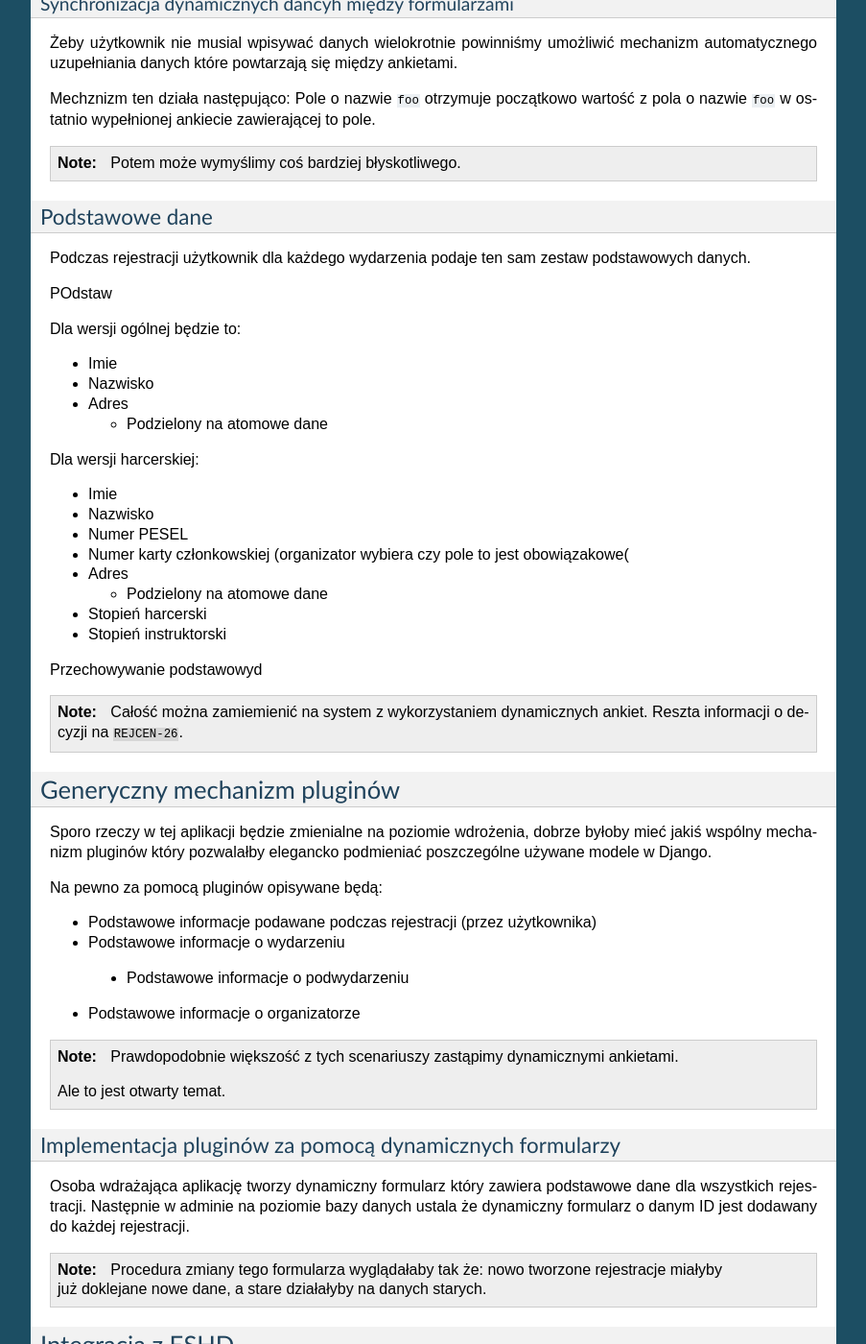
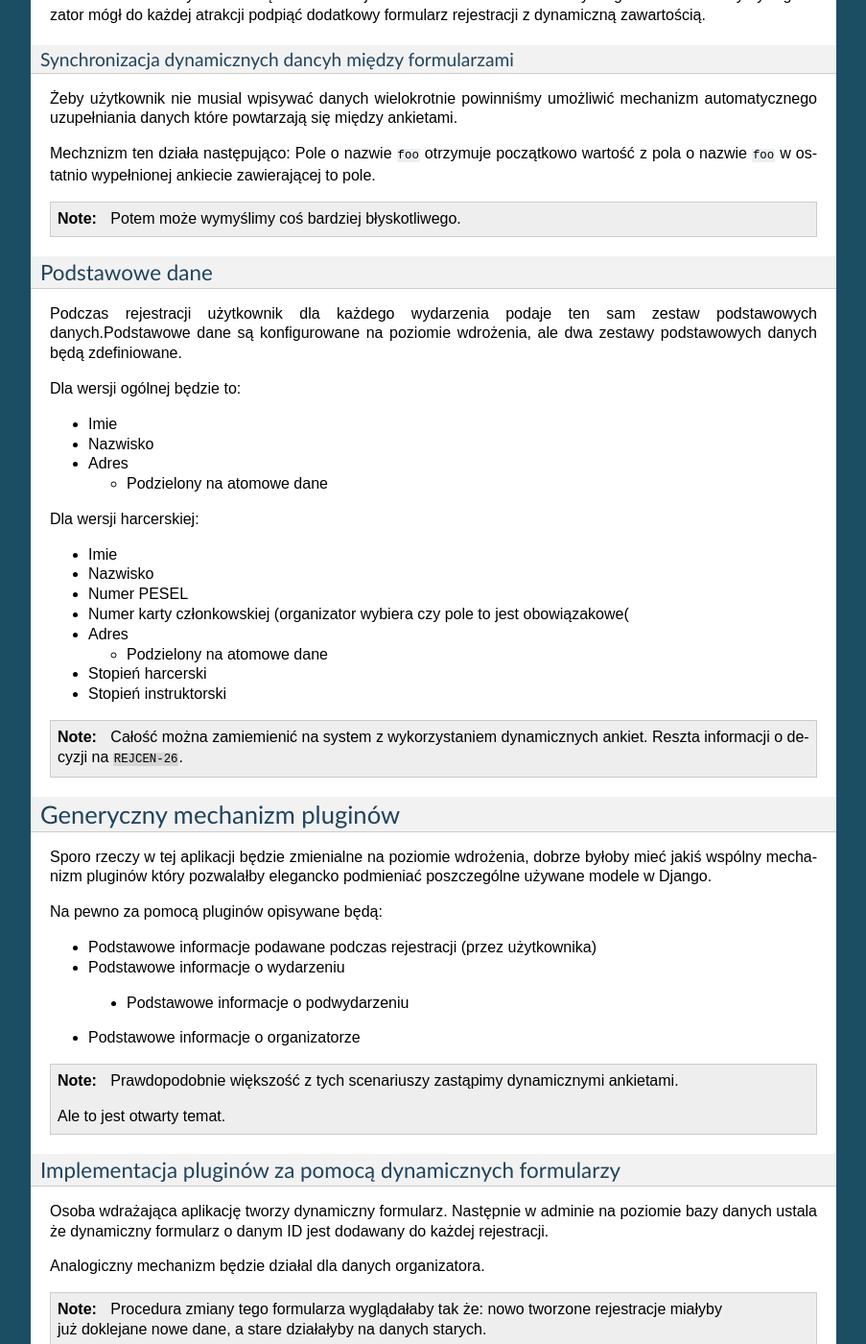
Before and after one commit to wnt-zhp/drigan, a Sphinx documentation site: the page built from docs/design/spec10.rst, in a window 1280 px wide and 1400 px high, scrolled down 5884 px. Shown: the whole window at 96% size, without its empty margins (198-1101 px from the left). Built offline with Sphinx 7.4.7, drawn with Linux system fonts in a browser that asks for light colours; pages that are not in the unit, such as notebooks, are missing from menus; some of the changed text lies outside the part shown.

Commit message:
Fixing Michal Comments  #REJCEN-20

```diff
--- a/docs/design/spec10.rst
+++ b/docs/design/spec10.rst
@@ -401,9 +403,8 @@ Podstawowe dane
 ***************
 
 Podczas rejestracji użytkownik dla każdego wydarzenia podaje ten sam zestaw
-podstawowych danych.
-
-POdstaw
+podstawowych danych.Podstawowe dane są konfigurowane na poziomie wdrożenia,
+ale dwa zestawy podstawowych danych będą zdefiniowane.
 
 Dla wersji ogólnej będzie to:
 
@@ -426,14 +427,10 @@ Dla wersji harcerskiej:
 * Stopień harcerski
 * Stopień instruktorski
 
-Przechowywanie podstawowyd
-
 .. note::
 
     Całość można zamiemienić na system z wykorzystaniem dynamicznych ankiet.
     Reszta informacji o decyzji na ``REJCEN-26``.
-
-
 
 
 Generyczny mechanizm pluginów
@@ -461,14 +458,17 @@ Na pewno za pomocą pluginów opisywane będą:
 Implementacja pluginów za pomocą dynamicznych formularzy
 ********************************************************
 
-Osoba wdrażająca aplikację tworzy dynamiczny formularz który zawiera podstawowe
-dane dla wszystkich rejestracji. Następnie w adminie na poziomie bazy danych
+Osoba wdrażająca aplikację tworzy dynamiczny formularz.
+Następnie w adminie na poziomie bazy danych
 ustala że dynamiczny formularz o danym ID jest dodawany do każdej rejestracji.
+
+Analogiczny mechanizm będzie działal dla danych organizatora.
 
 .. note::
 
     Procedura zmiany tego formularza wyglądałaby tak że: nowo tworzone rejestracje
     miałyby już doklejane nowe dane, a stare działałyby na danych starych.
+
 
 Integracja z ESHD
 -----------------
```
Also changed, not shown: other parts of docs/design/spec10.rst (+6 -4 lines).
